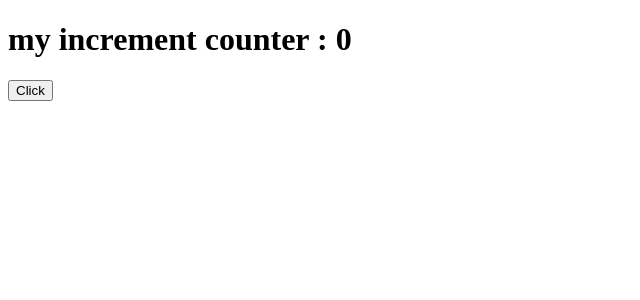
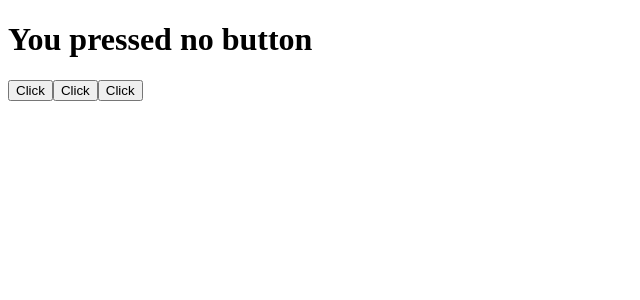
Before and after one commit to Maurilio224/React, a React (Create React App) app in the folder main/: page / in a window 1280 px wide. Shown: the top 300 px of the page, without its empty margins (0-640 px from the left). Built offline with nearby package versions, Linux system fonts and the light colour scheme.

Commit message:
esercizio-19:complete

```diff
--- /dev/null
+++ b/main/src/ClickTracker.js
@@ -0,0 +1,26 @@
+import React from "react"
+
+export default class ClickTracker extends React.Component{
+
+    state = {
+        registerButton: "no",
+    }
+
+    handleClick = (event) => {
+        let tracking = event.target.name;
+        this.setState({
+            registerButton: tracking
+        })
+    }
+
+    render(){
+        return(
+            <>
+            <h1>You pressed {this.state.registerButton} button</h1>
+            <button name="first" onClick={this.handleClick}>Click</button>
+            <button name="second" onClick={this.handleClick}>Click</button>
+            <button name="third" onClick={this.handleClick}>Click</button>
+            </>
+        )
+    }
+}
--- a/main/src/index.js
+++ b/main/src/index.js
@@ -1,8 +1,8 @@
 import React from 'react';
 import ReactDOM from 'react-dom/client';
-import ClickCounter from './ClickCounter';
+import ClickTracker from './ClickTracker';
 
 const root = ReactDOM.createRoot(document.getElementById('root'));
 root.render(
- <ClickCounter/>
+ <ClickTracker/>
 );
```
Also changed, not shown: main/src/App.js (deleted, +0 -10 lines), main/src/Counter.js (deleted, +0 -24 lines), main/src/CounterDisplay.js (deleted, +0 -7 lines).
